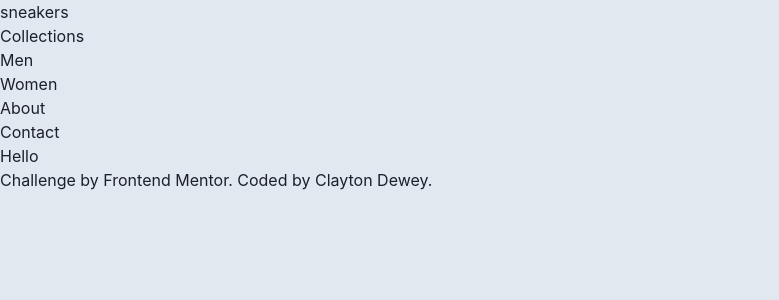
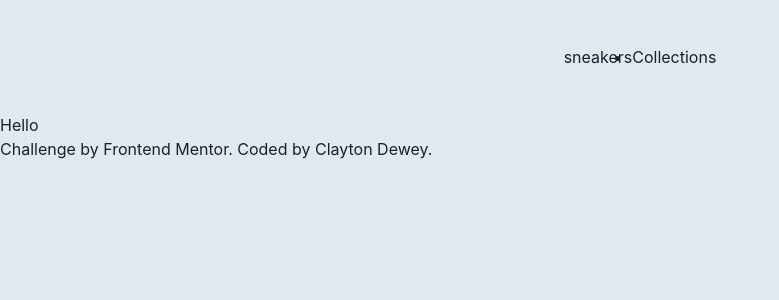
Before and after one commit to ClaytonDewey/ecommerce-app, a Next.js app: page / in a window 1280 px wide. Shown: the top 300 px of the page, without its empty margins (0-779 px from the left). Built offline with nearby package versions, Linux system fonts and the light colour scheme.

Commit message:
Update Navbar

```diff
--- a/src/components/Navbar/index.tsx
+++ b/src/components/Navbar/index.tsx
@@ -1,17 +1,20 @@
+import { Flex } from '@chakra-ui/react';
 import React from 'react';
 
 const Navbar: React.FC = () => {
   return (
-    <nav>
+    <>
+      <Flex alignItems='center' justifyContent='center' height='113px'>
         <h1>sneakers</h1>
         <ul>
           <li>Collections</li>
-        <li>Men</li>
+          {/* <li>Men</li>
             <li>Women</li>
             <li>About</li>
-        <li>Contact</li>
+            <li>Contact</li> */}
         </ul>
-    </nav>
+      </Flex>
+    </>
   );
 };
 export default Navbar;
```
Lines whose indentation alone changed are shown as unchanged.
